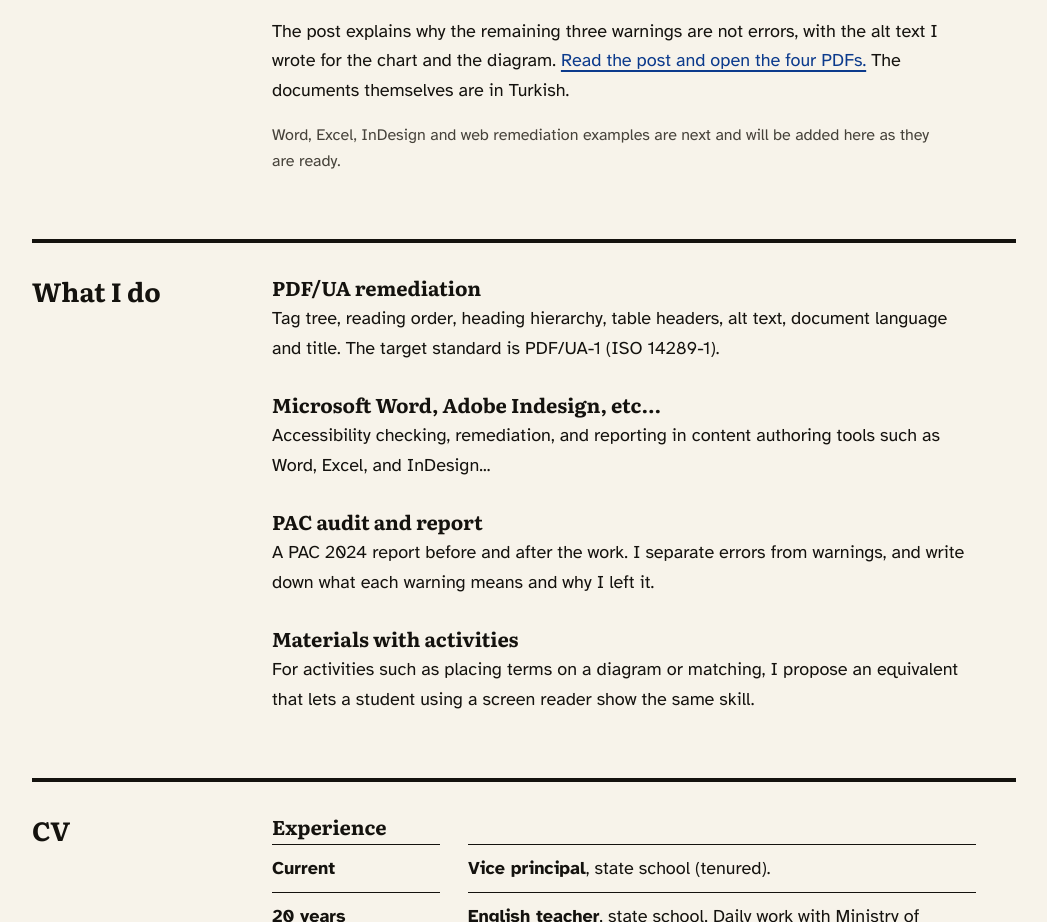
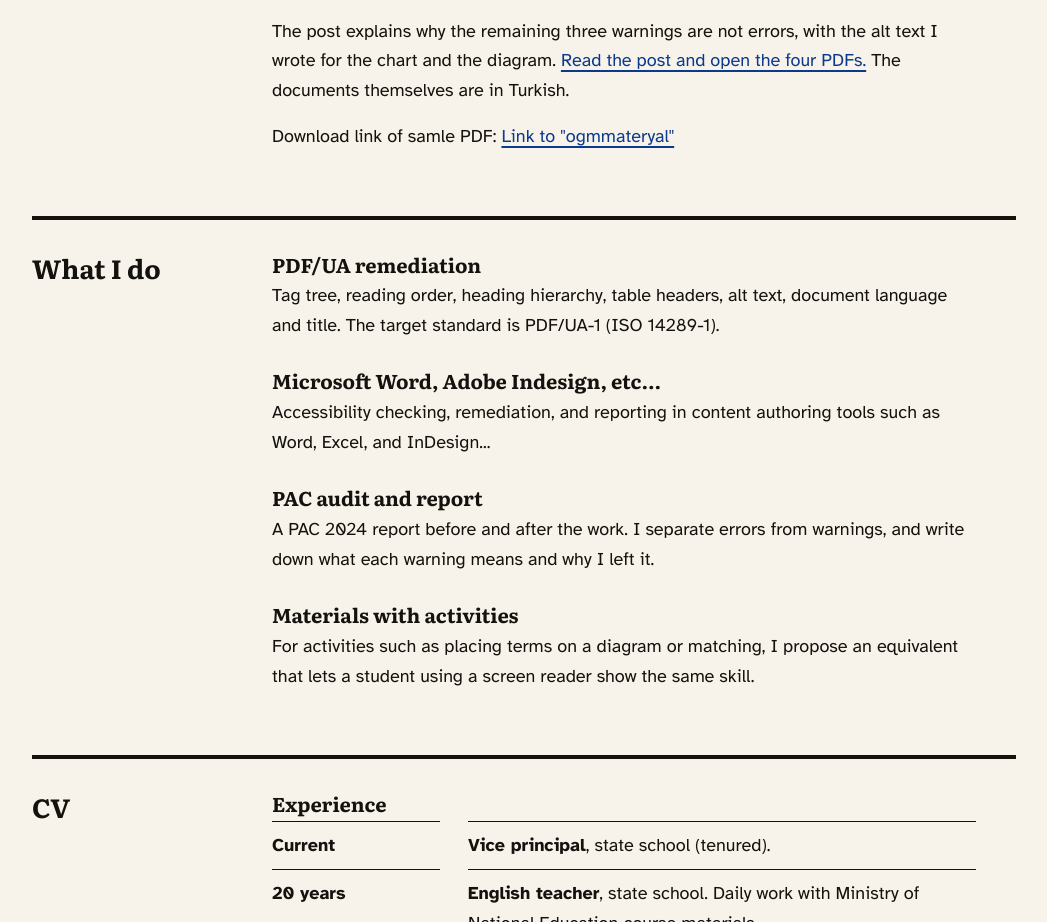
Before and after one commit to erenmede/erenmede.github.io, a plain HTML site: page en/index.html in a window 1280 px wide. Shown: the part 2166-3088 px from the top of the page, without its empty margins (116-1163 px from the left). Drawn offline with Linux system fonts and the light colour scheme.

Commit message:
Update index.html

```diff
--- a/en/index.html
+++ b/en/index.html
@@ -74,7 +74,7 @@
         </table>
       </div>
       <p>The post explains why the remaining three warnings are not errors, with the alt text I wrote for the chart and the diagram. <a href="posts/immune-system-worksheet-pdf-ua.html">Read the post and open the four PDFs.</a> The documents themselves are in Turkish.</p>
-      <p class="fine">Word, Excel, InDesign and web remediation examples are next and will be added here as they are ready.</p>
+      <p>Download link of samle PDF: <a href= "https://ogmmateryal.eba.gov.tr/kazanim-bazli-kazanim-kavrama-etkinlikleri?sinif=11.+S%C4%B1n%C4%B1f&ders=Biyoloji&unite=%C4%B0nsan+Fizyolojisi&pdf=https%3A%2F%2Fogmmateryal.eba.gov.tr%2Fpanel%2Fupload%2Fyardimci-kitap%2Feesfmobr4gs.pdf">Link to "ogmmateryal"</a></p>
   </div>
   </section>
 
```
